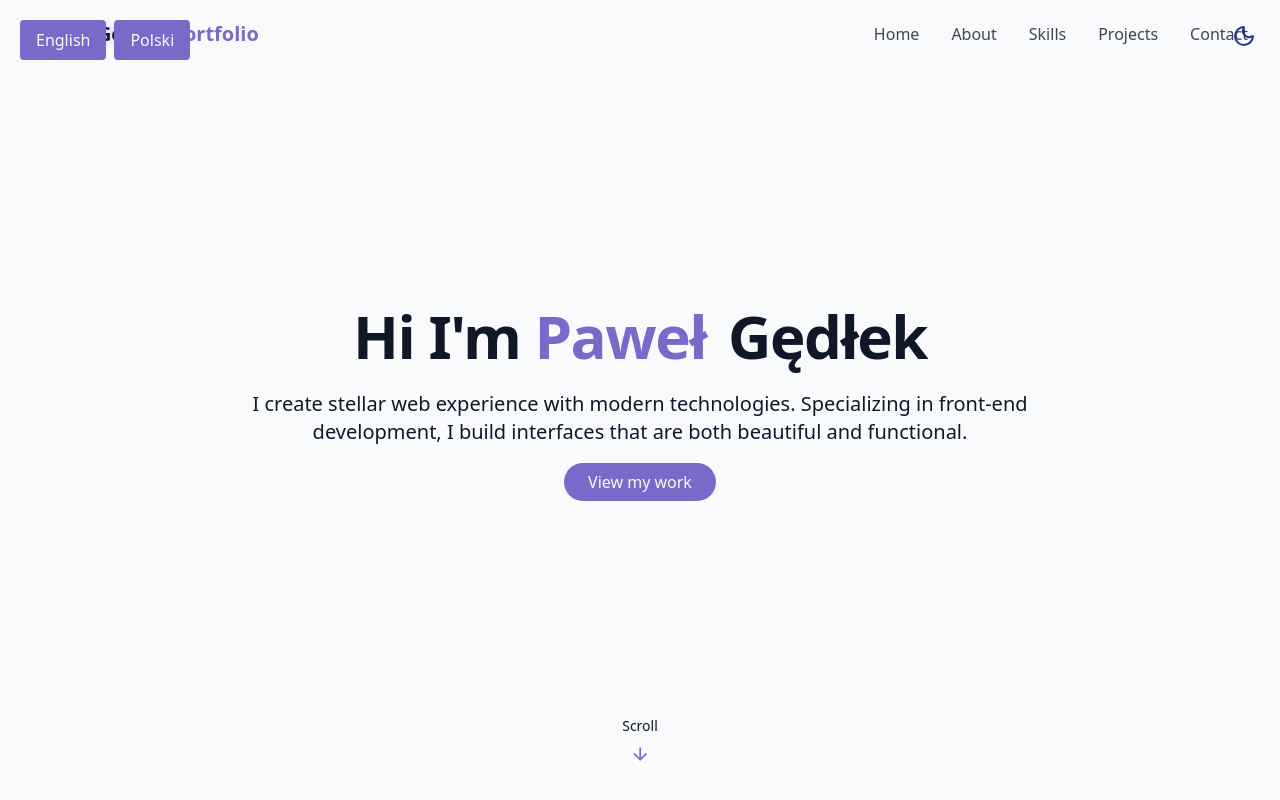
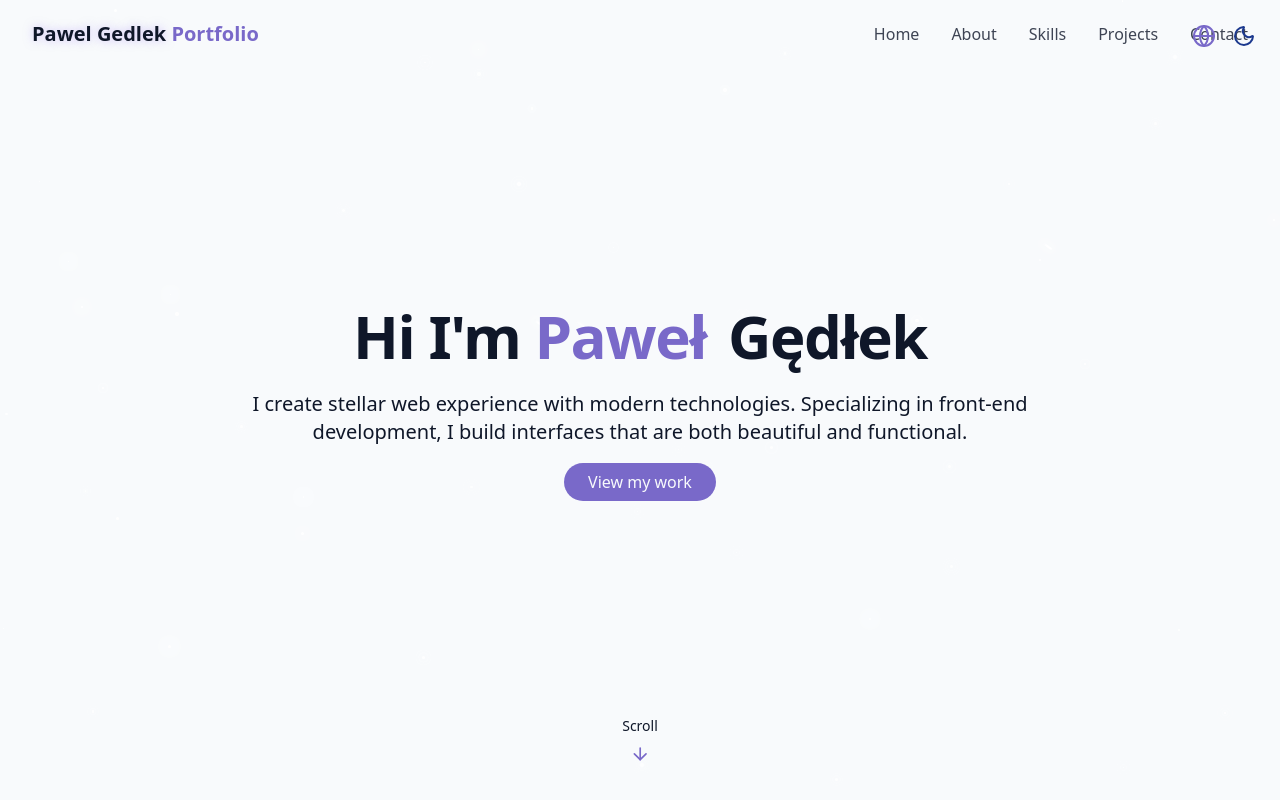
Before and after one commit to pgedlek/portfolio, a React (Vite) app: page / in a window 1280 px wide. Shown: the top 800 px of the page. Built offline with nearby package versions, Linux system fonts and the light colour scheme.

Commit message:
Update language switcher

```diff
--- a/src/components/LanguageSwitcher.tsx
+++ b/src/components/LanguageSwitcher.tsx
@@ -1,26 +1,77 @@
+import { Globe } from "lucide-react";
 import { useTranslation } from "react-i18next";
+import { cn } from "@/lib/utils";
+import { useEffect, useRef, useState } from "react";
 
 function LanguageSwitcher() {
+    const [isDropdownOpen, setIsDropdownOpen] = useState(false);
     const { i18n } = useTranslation();
+    const dropdownRef = useRef<HTMLDivElement>(null);
 
     const changeLanguage = (lang: string) => {
         i18n.changeLanguage(lang);
+        setIsDropdownOpen(false);
     };
 
+    const handleClickOutside = (event: MouseEvent) => {
+        if (dropdownRef.current && !dropdownRef.current.contains(event.target as Node)) {
+            setIsDropdownOpen(false); // Close dropdown if clicked outside
+        }
+    };
+
+    useEffect(() => {
+        if (isDropdownOpen) {
+            document.addEventListener("click", handleClickOutside);
+        } else {
+            document.removeEventListener("click", handleClickOutside);
+        }
+
+        return () => {
+            document.removeEventListener("click", handleClickOutside);
+        };
+    }, [isDropdownOpen]);
+
     return (
-        <div className="fixed top-5 left-5 z-50">
+        <div ref={dropdownRef}>
+            {/* Globe Button */}
+            <button onClick={() => setIsDropdownOpen(true)}
+
+                className={cn(
+                    "fixed max-sm:hidden top-5 right-15 z-50 p-1 rounded-full transition-colors duration-300",
+                    "focus:outline-hidden cursor-pointer"
+                )}
+            >
+                <Globe className="h-6 w-6 text-primary" />
+            </button>
+
+            {/* Dropdown Menu */}
+            {isDropdownOpen && (
+                <div
+                    className={cn(
+                        "fixed top-15 right-2 bg-white dark:bg-gray-800 shadow-lg rounded-md",
+                        "py-2 w-32 z-50 border border-gray-200 dark:border-gray-700"
+                    )}
+                >
                     <button
                         onClick={() => changeLanguage("en")}
-                className="px-4 py-2 mr-2 rounded bg-primary text-primary-foreground"
+                        className={cn(
+                            "block w-full text-left px-4 py-2 text-sm hover:bg-gray-100 dark:hover:bg-gray-700",
+                            "focus:outline-none"
+                        )}
                     >
                         English
                     </button>
                     <button
                         onClick={() => changeLanguage("pl")}
-                className="px-4 py-2 rounded bg-primary text-primary-foreground"
+                        className={cn(
+                            "block w-full text-left px-4 py-2 text-sm hover:bg-gray-100 dark:hover:bg-gray-700",
+                            "focus:outline-none"
+                        )}
                     >
                         Polski
                     </button>
+                </div>
+            )}
         </div>
     );
 }
--- a/src/components/ThemeToggle.tsx
+++ b/src/components/ThemeToggle.tsx
@@ -32,7 +32,7 @@ function ThemeToggle() {
         <button onClick={toggleTheme}
             className={cn(
                 "fixed max-sm:hidden top-5 right-5 z-50 p-1 rounded-full transition-colors duration-300",
-                "focus:outlin-hidden"
+                "focus:outlin-hidden cursor-pointer"
             )}
         >
             {isDarkMode ? <Sun className="h-6 w-6 text-yellow-300" /> : <Moon className="h-6 w-6 text-blue-900" />}
```
Lines whose indentation alone changed are shown as unchanged.
